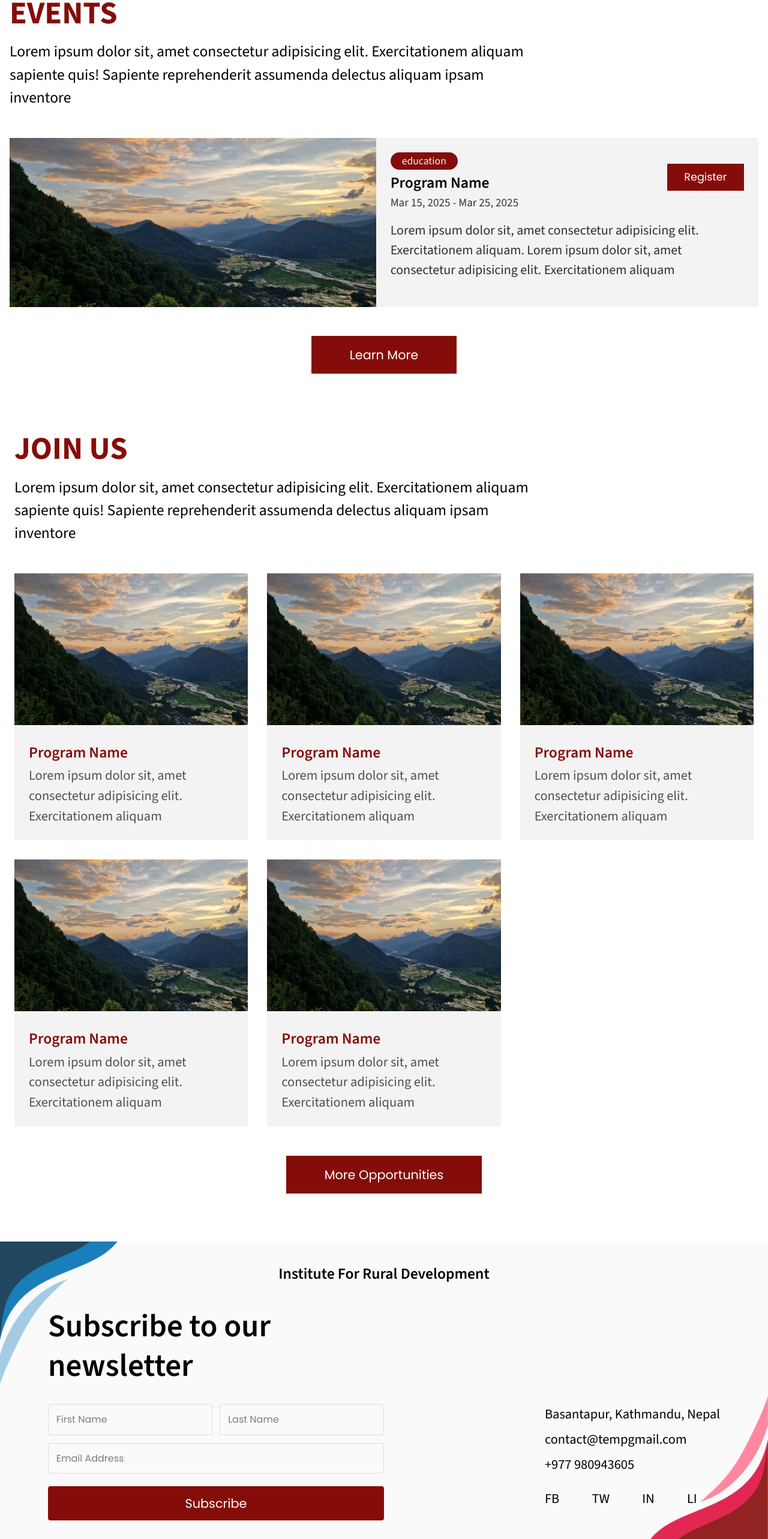
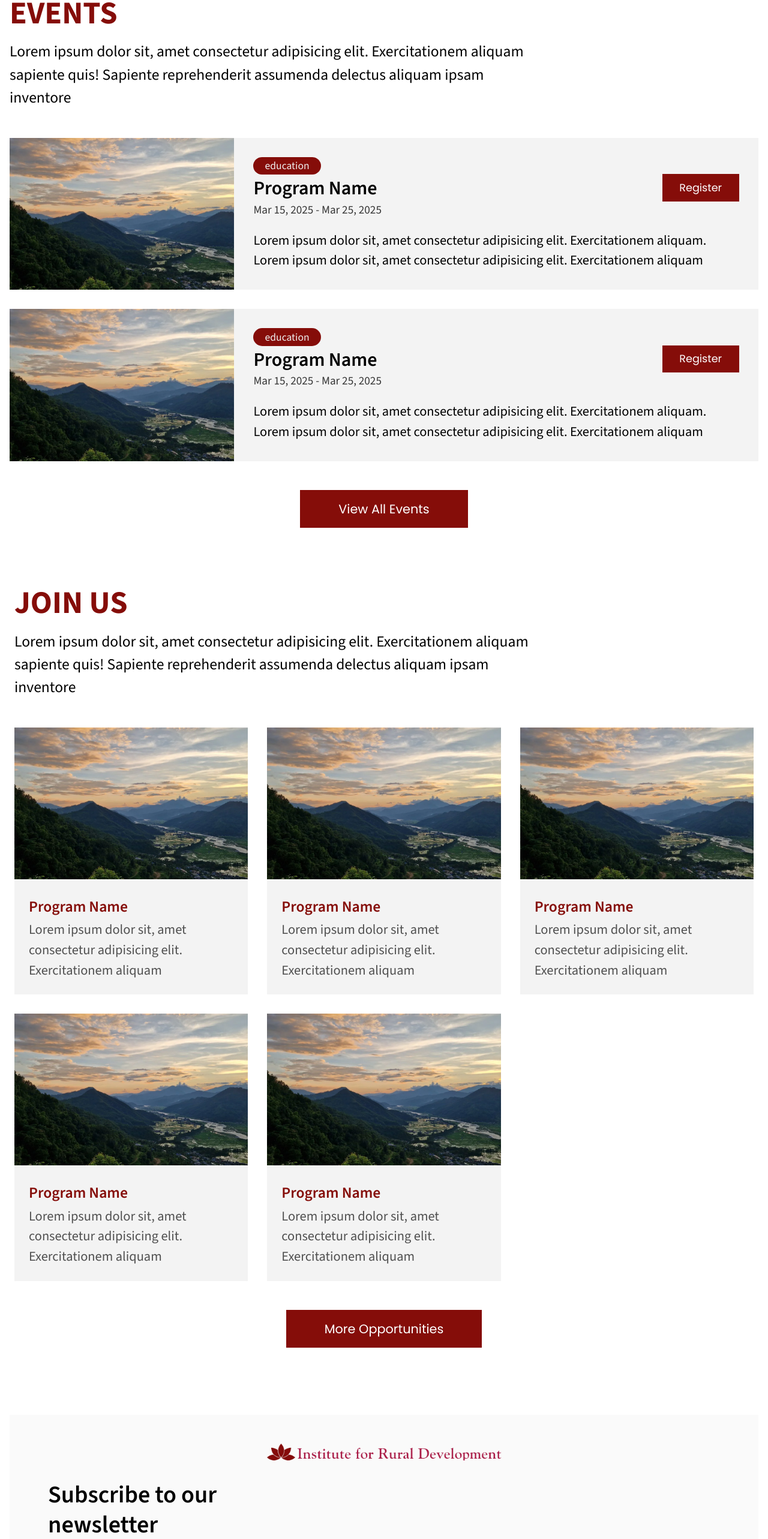
Before and after one commit to ird-code/ird-frontend, a Next.js app: page / in a window 1280 px wide. Shown: the part 1770-4336 px from the top of the page at 60% size. Built offline with nearby package versions, Linux system fonts and the light colour scheme.

Commit message:
made sections and pages responsive

```diff
--- a/src/app/_sections/Events.tsx
+++ b/src/app/_sections/Events.tsx
@@ -1,9 +1,10 @@
 import React from "react";
-import styles from "@/styles/sections/events.module.css";
+import styles from "@/styles/reusable/events.module.css";
 import Link from "next/link";
 import Button from "@/components/Button";
 import eventsLists from "@/data/eventsLists.json";
 import Image from "next/image";
+
 const Events = () => {
   return (
     <section className={styles.events}>
@@ -16,17 +17,15 @@ const Events = () => {
             assumenda delectus aliquam ipsam inventore
           </p>
         </div>
-           <ul className={styles.eventLists}>
-          {eventsLists.eventLists.map((item, index) => {
-            return (
-              <li className={styles.event} key={index}>
+        <ul className={styles.eventLists}>
+          {eventsLists.eventLists.map((item, index) => (
+            <li className={styles.event} key={index}>
               <div className={styles.eventImageContainer}>
                 <Image
                   src={item.eventImage}
                   className={styles.eventImage}
-                  alt="Event Photo"
-                  width={500}
-                  height={500}
+                  alt={`${item.eventName} Event`}
+                  fill
                 />
               </div>
               <div className={styles.eventContent}>
@@ -47,12 +46,11 @@ const Events = () => {
                 </div>
               </div>
             </li>
-            );
-          })}
+          ))}
         </ul>
         <div className={styles.moreEventButton}>
-          <Link href="/about">
-            <Button size="large">Learn More</Button>
+          <Link href="/events">
+            <Button size="large">View All Events</Button>
           </Link>
         </div>
       </div>
--- a/src/app/_sections/JoinsUs.tsx
+++ b/src/app/_sections/JoinsUs.tsx
@@ -28,8 +28,7 @@ const JoinUs = () => {
                     className={styles.programImage}
                     alt={`${item.programName} Image`}
                     fill
-                    sizes="(max-width: 640px) 100vw, (max-width: 960px) 50vw, (max-width: 1280px) 33vw, 25vw"
-                    priority={index < 2}
+
                   />
                 </div>
                 <div className={styles.programContent}>
--- a/src/app/_sections/Newsletter.tsx
+++ b/src/app/_sections/Newsletter.tsx
@@ -1,19 +1,19 @@
 import React from "react";
 import styles from "@/styles/sections/newsletter.module.css";
-
+import Image from "next/image";
 const Newsletter = () => {
   return (
     <section className={styles.newsletterSection}>
       <div className={styles.container}>
-        <div className={styles.organizationTitle}>
-          <h3>Institute For Rural Development</h3>
+        <div className={styles.organizationLogo}>
+          <Image src="/assets/images/IRD_logo_500x250.png" width={500} height={500} alt="IRD Logo" className={styles.logo}/>
         </div>
 
-        <div>
+        <div className={styles.newsletterContent}>
           <div className={styles.newsletterHeading}>
             <h2>
               Subscribe to our
-              <br /> newsletter
+              <br className={styles.desktopBreak} /> newsletter
             </h2>
           </div>
 
@@ -56,17 +56,6 @@ const Newsletter = () => {
             </div>
           </div>
         </div>
-
-        <img
-          className={`${styles.decorationImage} ${styles.decorationImageTop}`}
-          src="/assets/images/Blue_Shade.png"
-          alt="Decorative blue shade"
-        />
-        <img
-          className={`${styles.decorationImage} ${styles.decorationImageBottom}`}
-          src="/assets/images/Red_Shade.png"
-          alt="Decorative red shade"
-        />
       </div>
     </section>
   );
--- a/src/app/events/page.tsx
+++ b/src/app/events/page.tsx
@@ -1,33 +1,32 @@
 import React from "react";
-import styles from "@/styles/pages/events.module.css";
+import styles from "@/styles/reusable/events.module.css";
 import Link from "next/link";
 import Button from "@/components/Button";
 import eventsLists from "@/data/eventsLists.json";
 import Image from "next/image";
-const Page = () => {
+
+const Events = () => {
   return (
-    <section className={styles.events}>
+    <div className={`${styles.events} ${styles.eventPage}`}>
       <div className={styles.eventsWrapper}>
         <div className={styles.header}>
           <h2>Events</h2>
-          <p>Engage | Connect | Inspire</p>
+          <p>
+            Lorem ipsum dolor sit, amet consectetur adipisicing elit.
+            Exercitationem aliquam sapiente quis! Sapiente reprehenderit
+            assumenda delectus aliquam ipsam inventore
+          </p>
         </div>
-
-        <div className={styles.eventStatus}>
-          <h3>Upcoming Events</h3>
-        </div>
-
         <ul className={styles.eventLists}>
-          {eventsLists.eventLists.map((item, index) => {
-            return (
+          <h3 className={styles.sectionHeading}>Upcoming Events</h3>
+          {eventsLists.eventLists.map((item, index) => (
             <li className={styles.event} key={index}>
               <div className={styles.eventImageContainer}>
                 <Image
                   src={item.eventImage}
                   className={styles.eventImage}
-                    alt="Event Photo"
-                    width={500}
-                    height={500}
+                  alt={`${item.eventName} Event`}
+                  fill
                 />
               </div>
               <div className={styles.eventContent}>
@@ -48,12 +47,11 @@ const Page = () => {
                 </div>
               </div>
             </li>
-            );
-          })}
+          ))}
         </ul>
       </div>
-    </section>
+    </div>
   );
 };
 
-export default Page;
+export default Events;
--- a/src/data/eventsLists.json
+++ b/src/data/eventsLists.json
@@ -1,5 +1,13 @@
 {
   "eventLists": [
+    {
+      "eventName": "Program Name",
+      "eventImage":"/assets/images/temp.webp",
+      "eventDate": "Mar 15, 2025 - Mar 25, 2025",
+      "eventTag": "education",
+      "registerLink": "/programs",
+      "eventDisc": " Lorem ipsum dolor sit, amet consectetur adipisicing elit. Exercitationem aliquam. Lorem ipsum dolor sit, amet consectetur adipisicing elit. Exercitationem aliquam"
+    },
     {
       "eventName": "Program Name",
       "eventImage":"/assets/images/temp.webp",
--- a/src/styles/pages/areasOfWork.module.css
+++ b/src/styles/pages/areasOfWork.module.css
@@ -1,4 +1,3 @@
-/* AreasOfWork.module.css */
 .areasOfWork {
   margin-top: 10rem;
 }
@@ -14,20 +13,19 @@
 }
 
 .header {
-display: flex;
-flex-direction: column;
-align-items: center;
+  margin-bottom: 3rem;
 }
 
 .header h2 {
   color: var(--accent-color);
   text-transform: uppercase;
   margin-bottom: 0.5rem;
+  font-size: clamp(1.75rem, 5vw, 2.5rem);
 }
 
 .header p {
-  width: 60%;
-   text-align: center;
+  max-width: 70ch;
+  width: 100%;
   font-size: var(--sub-heading-font-size);
 }
 
@@ -39,81 +37,78 @@ align-items: center;
 
 .item {
   display: flex;
-  /* gap: 3rem; */
-  /* align-items: center; */
 }
 
-/* Use data attribute for alternating layout instead of nth-child */
 .item:nth-child(2n) .imageContainer {
   order: 2;
 }
 
 .imageContainer,
 .details {
-  flex: 1;
-  min-width: 0;
+  width: 50%;
 }
+
+.imageContainer {
+  position: relative;
+  min-height: 35rem;
+  aspect-ratio: 16 / 9;
+}
+
+.imageContainer img {
+  object-fit: cover;
+}
+
 .details {
   background-color: rgb(243, 243, 243);
   padding: 2rem;
+  display: flex;
+  flex-direction: column;
 }
-
-.imageWrapper{
-  min-height: 30rem;
-  height: 100%;
-}
-.imageContainer img {
-  display: block;
-  width: 100%;
-  height: 100%;
-  object-fit: cover;
-}
-
-.details > * + *,
-.info > * + * {
-  margin-top: 0.8rem;
-}
-
 
 .title {
   color: var(--accent-color);
-  font-size: 2rem;
+  font-size: clamp(1.5rem, 4vw, 2rem);
   font-weight: 700;
   text-transform: uppercase;
-  margin: 0;
 }
-.description {
-  --sub-heading-font-size:1.4rem;
-  font-size: var(--sub-heading-font-size);
-}
-.links{
+
+.links {
   margin-top: 2rem;
 }
-.linkItem{
+
+.linkItem {
   color: rgb(53, 53, 53);
   line-height: 1.7;
 }
+
 .linkItem a:hover {
   color: var(--accent-color);
+  transition: color 0.3s ease;
 }
+
 .initiativeListLink {
   display: flex;
   align-items: center;
   gap: 0.2rem;
 }
-.initiativeListLink p{
 
+.initiativeListLink p {
   font-size: 1.3rem;
 }
 
-@media (max-width: 768px) {
+@media (max-width: 960px) {
   .item {
     flex-direction: column;
-    gap: 2rem;
   }
-
   .imageContainer,
   .details {
     width: 100%;
   }
+  .item:nth-child(2n) .imageContainer {
+    order: 0;
+  }
+  .imageContainer {
+    min-height: auto;
+
+  }
 }
--- a/src/styles/pages/events.module.css
+++ /dev/null
@@ -1,91 +0,0 @@
-.events {
-  margin-top: 10rem;
-}
-.eventsWrapper {
-  max-width: var(--section-width);
-  margin: 0 auto;
-  padding: 0 1rem;
-}
-.eventsWrapper > * + * {
-  --inside-section-spacing: 3rem;
-  margin-top: var(--inside-section-spacing) !important;
-}
-.header {
-  text-align: center;
-}
-.header h2 {
-  color: var(--accent-color);
-  text-transform: uppercase;
-}
-.header p {
-  font-size: var(--sub-heading-font-size);
-}
-
-.eventStatus {
-  text-align: center;
-  color: var(--accent-color);
-  text-transform: uppercase;
-}
-.eventLists {
-  display: flex;
-  flex-direction: column;
-  gap: 2rem;
-}
-.event {
-  background-color: rgb(243, 243, 243);
-  /* padding: 2rem; */
-  display: flex;
-}
-.eventImageContainer{
-  background: red;
-}
-.eventImage{
-  width: 100%;
-  height: 100%;
-  object-fit: cover;
-}
-.eventContent{
-  padding: 1.5rem;
-}
-.impDates {
-  color: rgb(53, 53, 53);
-  font-size: 1.2rem;
-  font-weight: 500;
-  line-height: 0;
-  margin-top: .7rem;
-}
-.eventInfo {
-  display: flex;
-  flex-direction: column;
-  /* gap: 0.5rem; */
-}
-.eventTag {
-  background-color: var(--accent-color);
-  color: #f0f0f0;
-
-  /* background-color: rgb(220, 220, 220);
-  color: #0f0f0f; */
-  padding: 0.1rem 1.2rem;
-  font-size: 1.1rem;
-  /* font-weight: 500; */
-  border-radius: 24px;
-  width: auto;
-  align-self: flex-start;
-}
-.eventDesc {
-  margin-top: 1.8rem;
-}
-.eventDesc p {
-  font-size: 22px;
-  color: rgb(47, 47, 47);
-}
-
- .eventHeader {
-  display: flex;
-  justify-content: space-between;
-  /* align-items: center; */
-}
-
-.moreEventButton {
-  text-align: center;
-}
--- /dev/null
+++ b/src/styles/reusable/events.module.css
@@ -0,0 +1,119 @@
+/* For Event Page */
+.eventPage{
+  margin-top: 10rem;
+}
+.eventPage .sectionHeading {
+  color: var(--accent-color);
+  text-transform: uppercase;
+}
+.eventsWrapper {
+  max-width: var(--section-width);
+  margin: 0 auto;
+  padding: 0 1rem;
+}
+
+.eventsWrapper > * + * {
+  --inside-section-spacing: 3rem;
+  margin-top: var(--inside-section-spacing) !important;
+}
+
+.header h2 {
+  color: var(--accent-color);
+  text-transform: uppercase;
+}
+
+.header p {
+  max-width: 70ch;
+  width: 100%;
+  font-size: var(--sub-heading-font-size);
+}
+
+.eventImageContainer {
+  position: relative;
+  width: 30%;
+  aspect-ratio: 16 / 9;
+}
+
+.eventContent {
+  width: 70%;
+  padding: 2rem;
+}
+
+.eventInfo h3 {
+  line-height: 1.4;
+}
+
+.impDates {
+  color: rgb(53, 53, 53);
+  font-size: 1.2rem;
+  font-weight: 500;
+}
+
+.eventLists {
+  display: flex;
+  flex-direction: column;
+  gap: 2rem;
+}
+
+.event {
+  background-color: rgb(243, 243, 243);
+  display: flex;
+}
+
+.eventImage {
+  object-fit: cover;
+}
+
+.eventHeader {
+  display: flex;
+  justify-content: space-between;
+  align-items: center;
+}
+
+.moreEventButton {
+  text-align: center;
+  margin-top: 3rem;
+}
+
+.eventTag {
+  background-color: var(--accent-color);
+  color: #f0f0f0;
+  padding: 0.1rem 1.2rem;
+  font-size: 1.1rem;
+  border-radius: 24px;
+  width: fit-content;
+}
+
+.eventName {
+  font-size: clamp(1.5rem, 4vw, 2rem);
+}
+
+.eventDesc {
+  margin-top: 1.2rem;
+}
+
+@media (max-width: 768px) {
+  .eventPage{
+    margin-top: 5rem;
+  }
+  .event {
+    flex-direction: column;
+  }
+  .eventImageContainer {
+    width: 100%;
+  }
+
+  .eventContent {
+    width: 100%;
+    padding: 2rem;
+  }
+}
+@media (max-width: 480px) {
+  .eventHeader {
+    flex-direction: column;
+    align-items: start;
+  }
+  .actionButton {
+    margin-top: 1.2rem;
+  }
+}
--- a/src/styles/sections/events.module.css
+++ /dev/null
@@ -1,81 +0,0 @@
-.eventsWrapper {
-  max-width: var(--section-width);
-  margin: 0 auto;
-  padding: 0 1rem;
-}
-.eventsWrapper > * + * {
-  --inside-section-spacing: 3rem;
-  margin-top: var(--inside-section-spacing) !important;
-}
-.header h2 {
-  color: var(--accent-color);
-  text-transform: uppercase;
-}
-.header p {
-  width: 70ch;
-  font-size: var(--sub-heading-font-size);
-}
-
-.impDates {
-  color: rgb(53, 53, 53);
-  font-size: 1.2rem;
-  font-weight: 500;
-  line-height: 0;
-  margin-top: .7rem;
-
-}
-.eventLists {
-  display: flex;
-  flex-direction: column;
-  gap: 2rem;
-}
-.event {
-  background-color: rgb(243, 243, 243);
-  /* padding: 2rem; */
-  display: flex;
-}
-.eventImageContainer{
-  background: red;
-}
-.eventImage{
-  width: 100%;
-  height: 100%;
-  object-fit: cover;
-}
-.eventContent{
-  padding: 1.5rem;
-}
-
-.eventDesc {
-  margin-top: 1.8rem;
-}
-.eventDesc p {
-  font-size: 22px;
-  color: rgb(47, 47, 47);
-}
-
-.event .eventHeader {
-  display: flex;
-  justify-content: space-between;
-  align-items: center;
-}
-.eventInfo {
-  display: flex;
-  flex-direction: column;
-}
-.moreEventButton {
-  text-align: center;
-}
-.eventTag {
-  background-color: var(--accent-color);
-  color: #f0f0f0;
-
-  /* background-color: rgb(220, 220, 220);
-  color: #0f0f0f; */
-  padding: 0.1rem 1.2rem;
-  font-size: 1.1rem;
-  /* font-weight: 500; */
-  border-radius: 24px;
-  width: auto;
-  align-self: flex-start;
-}
--- a/src/styles/sections/join.module.css
+++ b/src/styles/sections/join.module.css
@@ -14,10 +14,9 @@
   text-transform: uppercase;
 }
 .header p {
-  width: 70ch;
+  max-width: 70ch;
   font-size: var(--sub-heading-font-size);
 }
-
 
 .programLists {
   display: grid;
@@ -25,44 +24,17 @@
   gap: 2rem;
 }
 
-
-@media (min-width: 640px) {
-  .programLists {
-    grid-template-columns: repeat(2, 1fr);
-  }
-}
-
-@media (min-width: 960px) {
-  .programLists {
-    grid-template-columns: repeat(3, 1fr);
-  }
-}
-
-@media (min-width: 1280px) {
-  .programLists {
-    grid-template-columns: repeat(3, 1fr);
-  }
-}
-
 .program {
   background-color: rgb(243, 243, 243);
-  overflow: hidden;
 }
-
 
 .imageContainer {
   position: relative;
   width: 100%;
   padding-top: 65%;
-  overflow: hidden;
 }
-
 .programImage {
-  transition: transform 0.5s ease;
-}
-
-.program:hover .programImage {
-  transform: scale(1.05);
+  object-fit: cover;
 }
 
 .programContent {
@@ -82,5 +54,22 @@
 
 .moreOpportunities {
   text-align: center;
+}
 
+@media (min-width: 640px) {
+  .programLists {
+    grid-template-columns: repeat(2, 1fr);
+  }
 }
+
+@media (min-width: 960px) {
+  .programLists {
+    grid-template-columns: repeat(3, 1fr);
+  }
+}
+
+@media (min-width: 1280px) {
+  .programLists {
+    grid-template-columns: repeat(3, 1fr);
+  }
+}
--- a/src/styles/sections/newsletter.module.css
+++ b/src/styles/sections/newsletter.module.css
@@ -1,33 +1,27 @@
+.newsletterSection {
+  padding: 2rem 1rem;
+  position: relative;
+}
 
 .container {
   position: relative;
   max-width: var(--section-width);
   margin: 0 auto;
-  padding: 2rem 5rem;
+  padding: 3rem 4rem;
   background-color: rgb(250, 250, 250);
   z-index: 1;
+  overflow: hidden;
 }
 
-.decorationImage {
-  position: absolute;
-  width: 15rem;
-  height: 15rem;
-  z-index: -1;
+.organizationLogo {
+  position: relative;
+  width: 35%;
+  height: auto;
+  margin: 0 auto;
+  margin-bottom: 2rem;
 }
-
-.decorationImageTop {
-  left: 0;
-  top: 0;
-}
-
-.decorationImageBottom {
-  right: 0;
-  bottom: 0;
-}
-
-.organizationTitle {
-  text-align: center;
-  margin-bottom: 2rem;
+.logo {
+  object-fit: contain;
 }
 
 .newsletterHeading {
@@ -37,46 +31,47 @@
 .newsletterHeading h2 {
   line-height: 1.25;
   font-weight: 600;
+  font-size: clamp(1.8rem, 5vw, 2.5rem);
 }
 
 .contentWrapper {
   display: flex;
   justify-content: space-between;
-  gap: 2rem;
+  gap: 10rem;
 }
 
 .subscriptionForm {
   display: grid;
   grid-template-columns: 1fr 1fr;
   grid-gap: 0.8rem;
-  width: 50%;
+  width: 60%;
 }
 
 .inputField {
   padding: 0.8rem;
-  border-radius: 4px;
   border: 1px solid #ddd;
   width: 100%;
 }
+
 .emailField,
 .subscribeButton {
   grid-column: span 2;
 }
+
 .subscribeButton {
   background-color: var(--accent-color);
   padding: 0.8rem 1.8rem;
   color: white;
   font-size: 1.3em;
-  border: none;
-  border-radius: 4px;
-  cursor: pointer;
   margin-top: 0.5rem;
 }
 
 .contactInfo {
   display: flex;
   flex-direction: column;
+  align-items: end;
   gap: 0.5rem;
+  width: 40%;
 }
 
 .socialMediaLinks {
@@ -85,3 +80,68 @@
   grid-gap: 1rem;
   margin-top: 1rem;
 }
+
+@media (max-width: 992px) {
+  .container {
+    padding: 2.5rem 2rem;
+  }
+
+  .subscriptionForm {
+    width: 50%;
+  }
+
+  .contactInfo {
+    width: 50%;
+  }
+  .contentWrapper {
+    gap: 2rem;
+  }
+
+  .contactInfo {
+    align-items: start;
+  }
+}
+
+@media (max-width: 768px) {
+  .contentWrapper {
+    flex-direction: column;
+    gap: 2rem;
+  }
+
+  .subscriptionForm,
+  .contactInfo {
+    width: 100%;
+  }
+
+  .desktopBreak {
+    display: none;
+  }
+
+  .container {
+    padding: 2rem 1.5rem;
+  }
+
+  .gradientTopLeft,
+  .gradientBottomRight {
+    width: 150px;
+    height: 150px;
+  }
+}
+
+@media (max-width: 480px) {
+  .subscriptionForm {
+    grid-template-columns: 1fr;
+  }
+
+  .inputField,
+  .emailField,
+  .subscribeButton {
+    grid-column: span 1;
+  }
+
+  .gradientTopLeft,
+  .gradientBottomRight {
+    width: 120px;
+    height: 120px;
+  }
+}
```
Also changed, not shown: src/app/areas-of-work/page.tsx (+3 -7 lines). Lines whose indentation alone changed are shown as unchanged.
